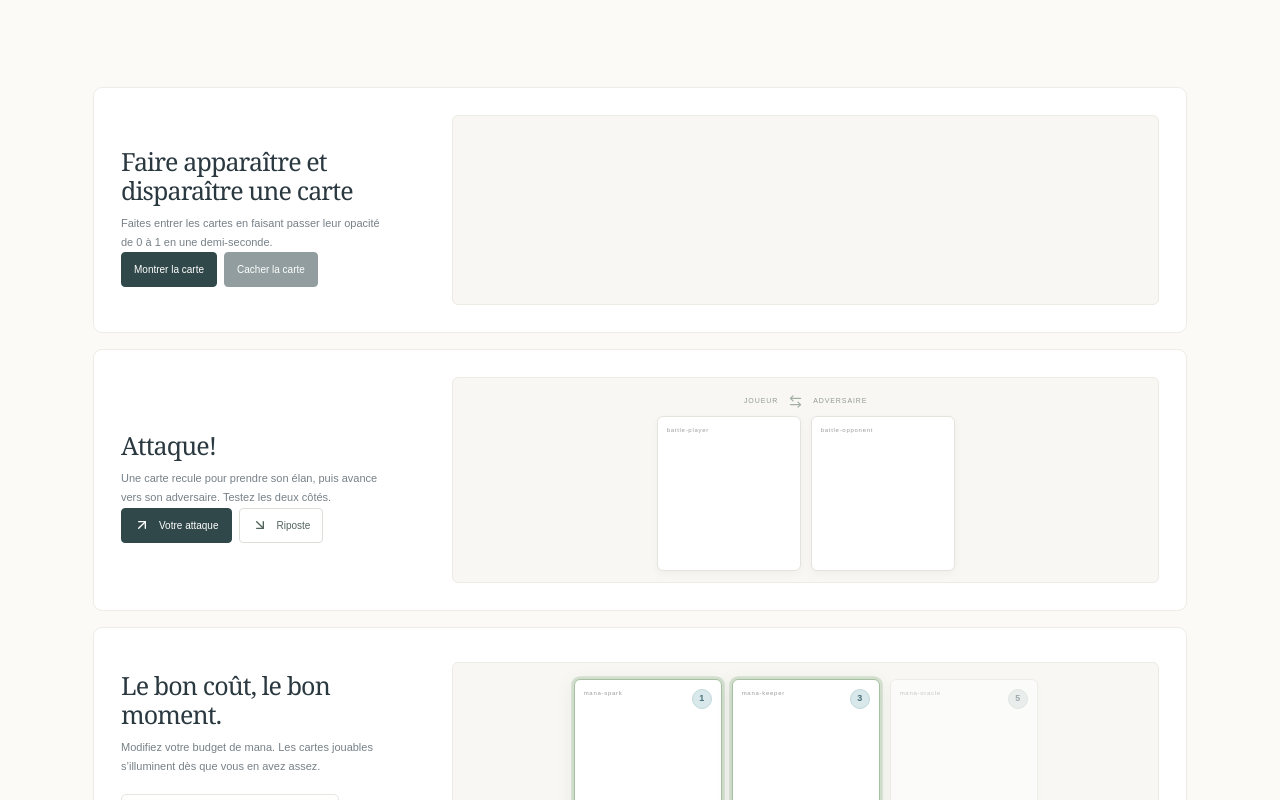
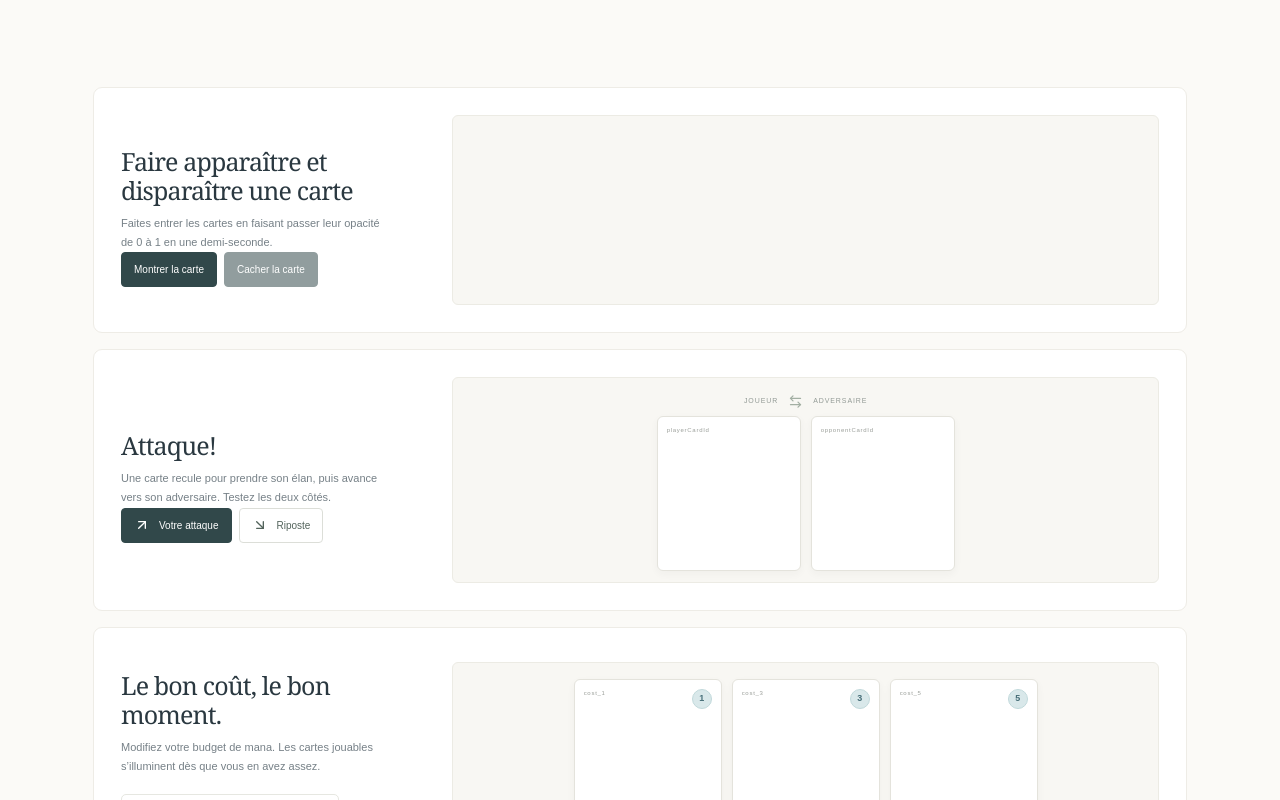
Before and after one commit to AmelBadraLakhnech/css-animations-exercice, a Next.js app: page / in a window 1280 px wide. Shown: the top 800 px of the page. Built offline with nearby package versions, Linux system fonts and the light colour scheme.

Commit message:
Simplification

```diff
--- a/components/animation-workshop.tsx
+++ b/components/animation-workshop.tsx
@@ -11,6 +11,17 @@ import {
 import { useRef, useState } from "react";
 import { PlayingCard, type PowerId } from "@/components/playing-card";
 
+
+
+
+
+export function AnimationWorkshop() {
+  const powerIds: PowerId[] = [
+    "p1",
+    "p2",
+    "p3",
+  ];
+
   const powerCards: {
     id: string;
     powerIds: PowerId[];
@@ -20,22 +31,15 @@ const powerCards: {
     { id: "c33", powerIds: ["p1", "p3"] },
   ];
 
-const powerIds: PowerId[] = [
-  "p1",
-  "p2",
-  "p3",
-];
-
-export function AnimationWorkshop() {
   const [cardVisible, setCardVisible] = useState(false);
-  const [attackingSide, setAttackingSide] = useState<"player" | "opponent" | null>(null);
-  const attackFrame = useRef<number | null>(null);
   const [mana, setMana] = useState(3);
   const [selectedCard, setSelectedCard] = useState(powerCards[0].id);
   const [selectedPower, setSelectedPower] = useState<PowerId>("p1");
 
   const chosenCard = powerCards.find((card) => card.id === selectedCard) ?? powerCards[0];
   const powerIsAvailable = chosenCard.powerIds.includes(selectedPower);
+
+  const firstCardId = "card_1";
 
   function afficherCarte(visible: boolean) {
     // On utilise la fonction setCardVisible pour mettre à jour l'état de visibilité de la carte.
@@ -45,12 +49,12 @@ export function AnimationWorkshop() {
     // TODO: Fin
   }
 
-  function replayAttack(side: "player" | "opponent") {
-    setAttackingSide(null);
-    if (attackFrame.current !== null) {
-      cancelAnimationFrame(attackFrame.current);
-    }
-    attackFrame.current = requestAnimationFrame(() => setAttackingSide(side));
+  const attackingCardsIds = ["playerCardId", "opponentCardId"];
+
+  function jouerAttaque(side: "player" | "opponent") {
+    // TODO: Début
+
+    // TODO: Fin
   }
 
   function selectCard(cardId: string) {
@@ -61,6 +65,12 @@ export function AnimationWorkshop() {
     }
   }
 
+  const costCards = [
+                  { id: "cost_1", cost: 1 },
+                  { id: "cost_3", cost: 3 },
+                  { id: "cost_5", cost: 5 },
+                ];
+
   function changerMana(nouveauMana: number) {
     // On utilise la fonction setMana pour mettre à jour l'état de la mana.
     setMana(nouveauMana);
@@ -68,6 +78,10 @@ export function AnimationWorkshop() {
 
     // TODO: Fin
   }
+
+
+
+
 
   function activatePower() {
     // Début TODO
@@ -100,11 +114,10 @@ export function AnimationWorkshop() {
                 </button>
               </div>
 
-
             </div>
             <div className="demo-stage hand-stage" aria-label="Démonstration de l’apparition des cartes">
               <div className="card-row">
-                {cardVisible && <PlayingCard id="card-1" />}
+                {cardVisible && <PlayingCard id={firstCardId}/>}
               </div>
             </div>
           </article>
@@ -114,10 +127,10 @@ export function AnimationWorkshop() {
               <h3>Attaque!</h3>
               <p>Une carte recule pour prendre son élan, puis avance vers son adversaire. Testez les deux côtés.</p>
               <div className="button-pair">
-                <button className="button-primary" onClick={() => replayAttack("player")}>
+                <button className="button-primary" onClick={() => jouerAttaque("player")}>
                   <ArrowUpRight size={16} /> Votre attaque
                 </button>
-                <button className="button-outline" onClick={() => replayAttack("opponent")}>
+                <button className="button-outline" onClick={() => jouerAttaque("opponent")}>
                   <ArrowDownRight size={16} /> Riposte
                 </button>
               </div>
@@ -125,8 +138,9 @@ export function AnimationWorkshop() {
             <div className="demo-stage battle-stage" aria-label="Démonstration d’attaque entre deux cartes">
               <div className="battle-line"><span>JOUEUR</span><ArrowLeftRight size={15} /><span>ADVERSAIRE</span></div>
               <div className="card-row battle-cards">
-                <PlayingCard id="battle-player" className={attackingSide === "player" ? "attack-right" : ""} />
-                <PlayingCard id="battle-opponent" className={attackingSide === "opponent" ? "attack-left" : ""} />
+                {attackingCardsIds.map((cardId) => (
+                  <PlayingCard key={cardId} id={cardId}/>
+                ))}
               </div>
             </div>
           </article>
@@ -137,11 +151,11 @@ export function AnimationWorkshop() {
               <p>Modifiez votre budget de mana. Les cartes jouables s’illuminent dès que vous en avez assez.</p>
               <div className="mana-control">
                 <div className="mana-stepper">
-                  <button className="stepper-button" onClick={() => setMana((value) => Math.max(0, value - 1))} disabled={mana === 0} aria-label="Retirer un mana">
+                  <button className="stepper-button" onClick={() => changerMana(Math.max(0, mana - 1))} disabled={mana === 0} aria-label="Retirer un mana">
                     <Minus size={16} />
                   </button>
                   <span className="mana-total"><Zap size={17} /> {mana}<small>/ 6</small></span>
-                  <button className="stepper-button" onClick={() => setMana((value) => Math.min(6, value + 1))} disabled={mana === 6} aria-label="Ajouter un mana">
+                  <button className="stepper-button" onClick={() => changerMana(Math.min(6, mana + 1))} disabled={mana === 6} aria-label="Ajouter un mana">
                     <Plus size={16} />
                   </button>
                 </div>
@@ -150,7 +164,7 @@ export function AnimationWorkshop() {
                   className="mana-slider"
                   max={6}
                   min={0}
-                  onChange={(event) => setMana(Number(event.target.value))}
+                  onChange={(event) => changerMana(Number(event.target.value))}
                   type="range"
                   value={mana}
                 />
@@ -158,12 +172,8 @@ export function AnimationWorkshop() {
             </div>
             <div className="demo-stage mana-stage" aria-label={`Cartes jouables avec ${mana} manas`}>
               <div className="card-row">
-                {[
-                  { id: "mana-spark", title: "Étincelle", subtitle: "Élémentaire · Feu", theme: "coral" as const, cost: 1 },
-                  { id: "mana-keeper", title: "Gardien ancien", subtitle: "Protecteur · Terre", theme: "green" as const, cost: 3 },
-                  { id: "mana-oracle", title: "Oracle lunaire", subtitle: "Mystique · Air", theme: "violet" as const, cost: 5 },
-                ].map((card) => (
-                  <PlayingCard key={card.id} id={card.id} manaCost={card.cost} className={card.cost <= mana ? "mana-playable" : "mana-unavailable"} />
+                {costCards.map((card) => (
+                  <PlayingCard key={card.id} id={card.id} manaCost={card.cost} />
                 ))}
               </div>
             </div>
@@ -183,7 +193,7 @@ export function AnimationWorkshop() {
                 <label>
                   <span className="control-label">POUVOIR</span>
                   <select value={selectedPower} onChange={(event) => { setSelectedPower(event.target.value as PowerId); }}>
-                    {(["p1", "p2", "p3"] as PowerId[]).map((power) => (
+                    {powerIds.map((power) => (
                       <option key={power} value={power}>{power}</option>
                     ))}
                   </select>
```
Lines whose indentation alone changed are shown as unchanged.
